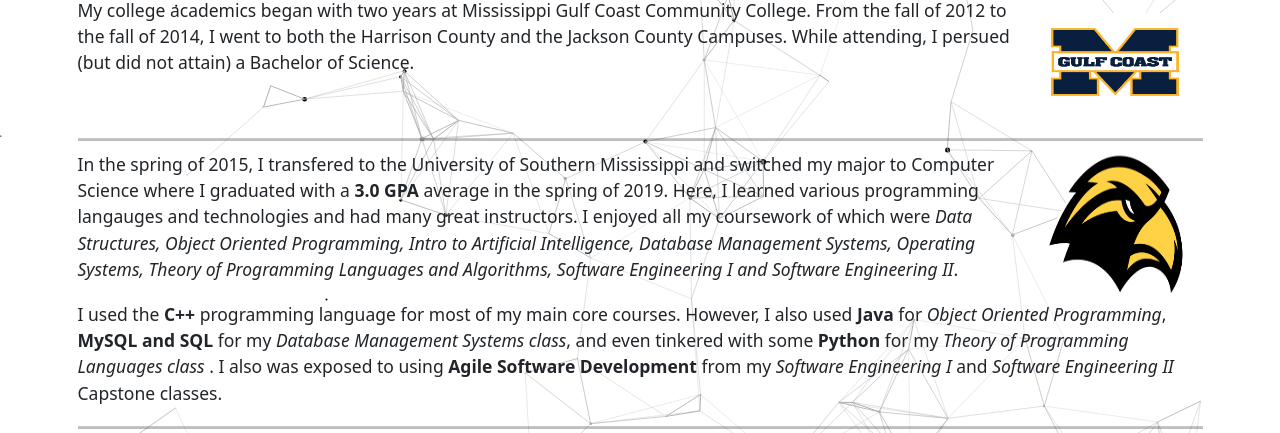
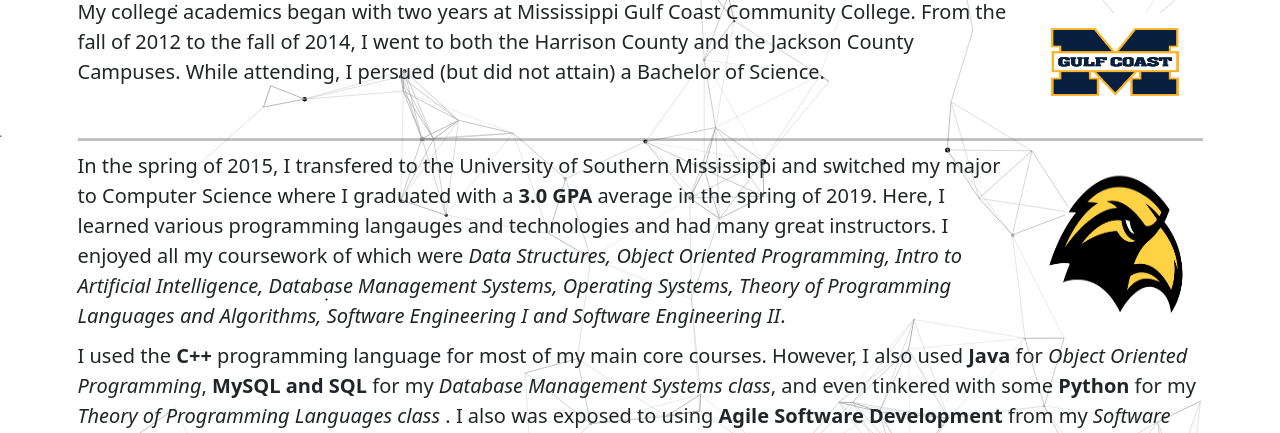
Before and after one commit to Nathan-Drieling/MSCoding-Portfolio-Project, a plain HTML site: page about.html in a window 1280 px wide. Shown: the part 116-549 px from the top of the page. Drawn offline with nearby package versions, Linux system fonts and the light colour scheme; a script that the page names is missing; files whose address does not match are found by name.

Commit message:
Update about.html

```diff
--- a/about.html
+++ b/about.html
@@ -92,7 +92,7 @@
             </div>
             <div class="row">
                 <div class="col-10">
-                    <p class="text-start fs-3">
+                    <p class="text-start fs-2">
                         My college academics began with two years at Mississippi Gulf Coast Community College. From the fall of 2012 to the fall of 2014, I went to both the Harrison County and the Jackson County Campuses. While attending, I persued (but did not attain) a Bachelor of Science.
                     </p>
                 </div>
@@ -103,7 +103,7 @@
             <hr>
             <div class="row">
                 <div class="col-10">
-                    <p class = "text-start fs-3">
+                    <p class = "text-start fs-2">
                         In the spring of 2015, I transfered to the University of Southern Mississippi
                         and switched my major to Computer Science where
                         I graduated with a <strong>3.0 GPA</strong> average in the spring of 2019.
@@ -119,7 +119,7 @@
             </div>
             <div class="row">
                 <div class="col">
-                    <p class = "text-start fs-3">
+                    <p class = "text-start fs-2">
                         I used the <strong>C++</strong> programming language for most of my main core courses.
                         However, I also used <strong>Java</strong> for <em>Object Oriented Programming</em>, <strong>MySQL and SQL</strong> for my <em>Database Management Systems class</em>,
                         and even tinkered with some <strong>Python</strong> for my <em>
@@ -133,7 +133,7 @@
             <hr>
             <div class="row">
                 <div class="col-10">
-                    <p class = "text-start fs-3">
+                    <p class = "text-start fs-2">
                         In the summer of 2018, while still at USM, I had the unique opprotunity to do a three month internship at <strong>NASA John C. Stennis Space Center, Mississippi</strong> as per a recommendation by one of my instructors.
                         The internship project specifically dealt with helping the <em>National Data Buoy Center</em>
                         and <em>The National Oceanic and Atmospheric Administration</em> main operation for gathering weather data for the public use. Here, I gained my first real world software development experience and what it would be like to work in the software development industry.
@@ -145,7 +145,7 @@
             </div>
             <div class="row">
                 <div class="col-10">
-                    <p class = "text-start fs-3">
+                    <p class = "text-start fs-2">
                         For my project, I created a database back end
                         using <em>MariaDB</em> and testing it using the <em>Eclipse IDE</em> for the Java Programming language. In addition, I also created supporting charts and graphs of bouy coordinates using <em>MATLAB</em>. In my last week, I gave a presentation in front of the NDBC staff where I demonstrated some of the database functionalities along with all supporting front end test code and any other graphs or charts which I had produced.
                     </p>
```
